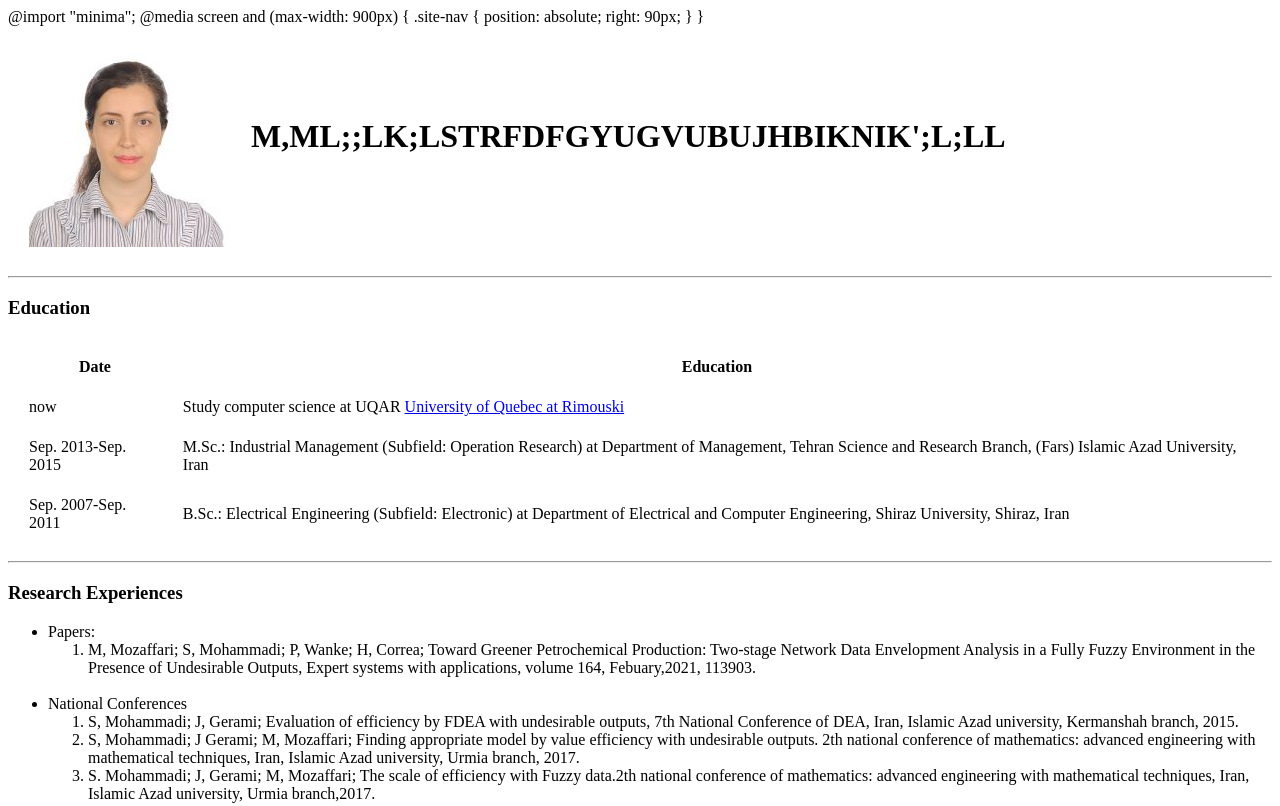
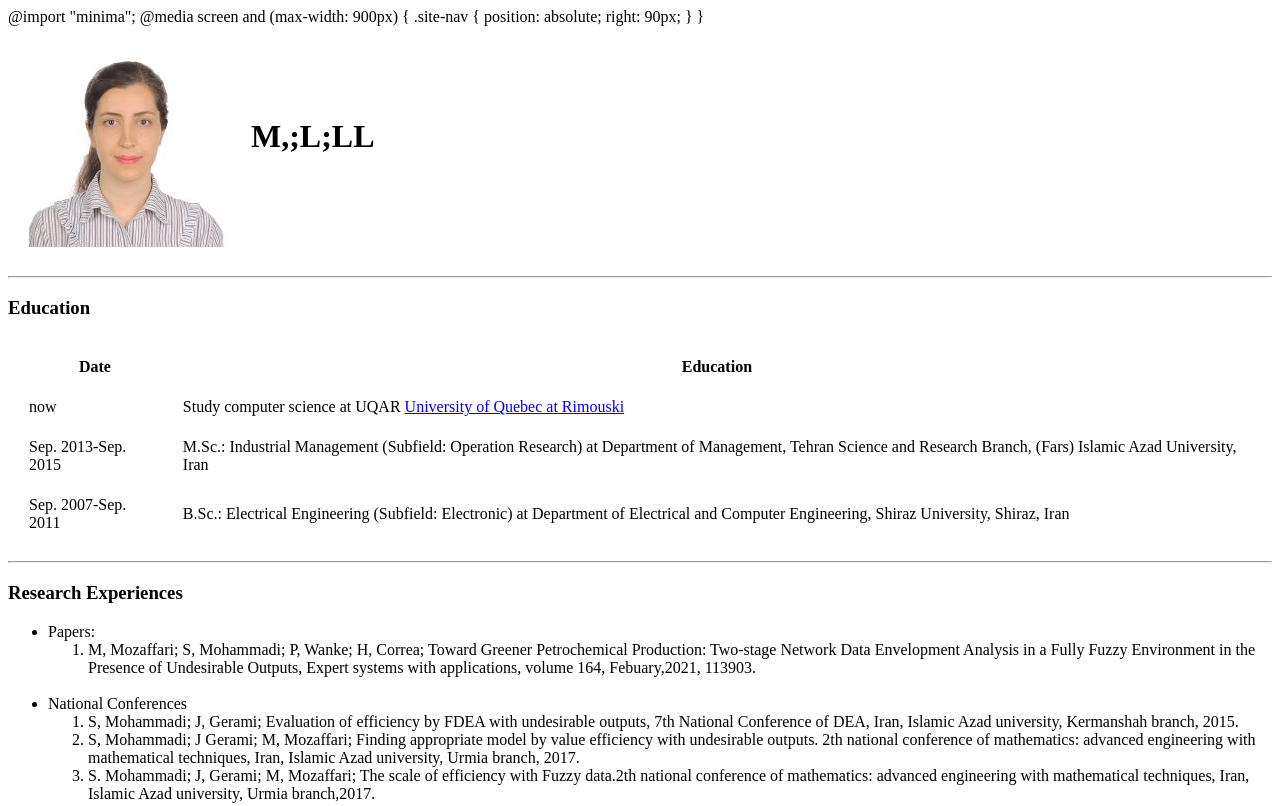
Before and after one commit to samira126/CV_SAMIRA_MOHAMMADI, a plain HTML site: page index.html in a window 1280 px wide. Shown: the top 806 px of the page. Drawn offline with Linux system fonts and the light colour scheme.

Commit message:
Update index.html

```diff
--- a/index.html
+++ b/index.html
@@ -18,7 +18,7 @@
   <body>
     <table cellspacing = "20">
       <td><img src="SAMIRA4.jpg" alt="Samira Mohammadi profile picture">
-      </td><td><h1> M,ML;;LK;LSTRFDFGYUGVUBUJHBIKNIK';L;LL </h1>
+      </td><td><h1> M,;L;LL </h1>
 
 
     </table>
```
